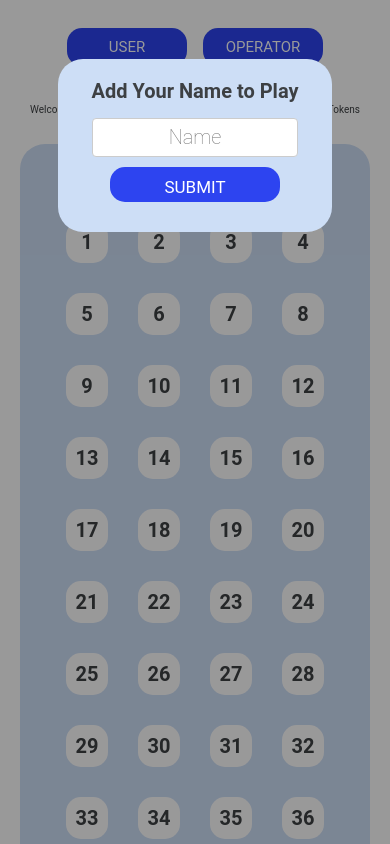
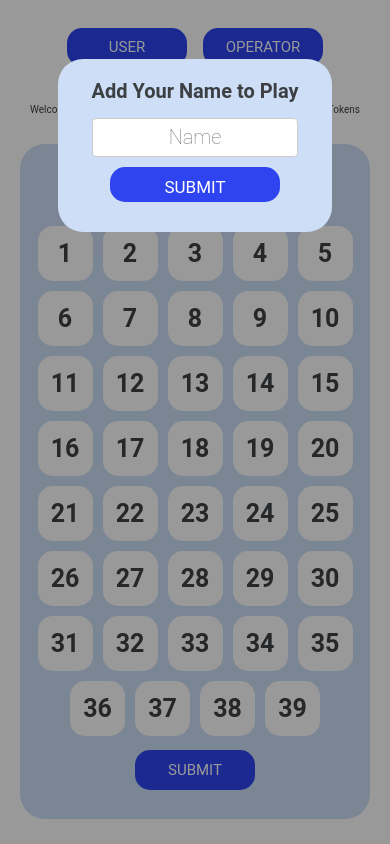
Before and after one commit to horger89/lottery-app, a React (Create React App) app: page / in a window 390 px wide. Shown: the top 844 px of the page. Built offline with nearby package versions, Linux system fonts and the light colour scheme; the HTML template or start-up script is replaced by a standard one.

Commit message:
worked on css

```diff
--- a/src/components/Numbers.css
+++ b/src/components/Numbers.css
@@ -44,13 +44,15 @@
 
 @media only screen and (max-width: 768px) {
   .number-btn {
-    width: 42px;
-    height: 42px;
-    font-size: 20px;
+    width: 55px;
+    height: 55px;
+    font-size: 25px;
+    margin: 5px 5px;
   }
   .active-number-btn {
-    width: 42px;
-    height: 42px;
-    font-size: 20px;
+    width: 55px;
+    height: 55px;
+    font-size: 25px;
+    margin: 5px 5px;
   }
 }
--- a/src/components/Play.css
+++ b/src/components/Play.css
@@ -103,7 +103,7 @@
 
 @media only screen and (max-width: 768px) {
   .container {
-    height: 830px;
+    height: 660px;
     padding-top: 15px;
   }
 
```
